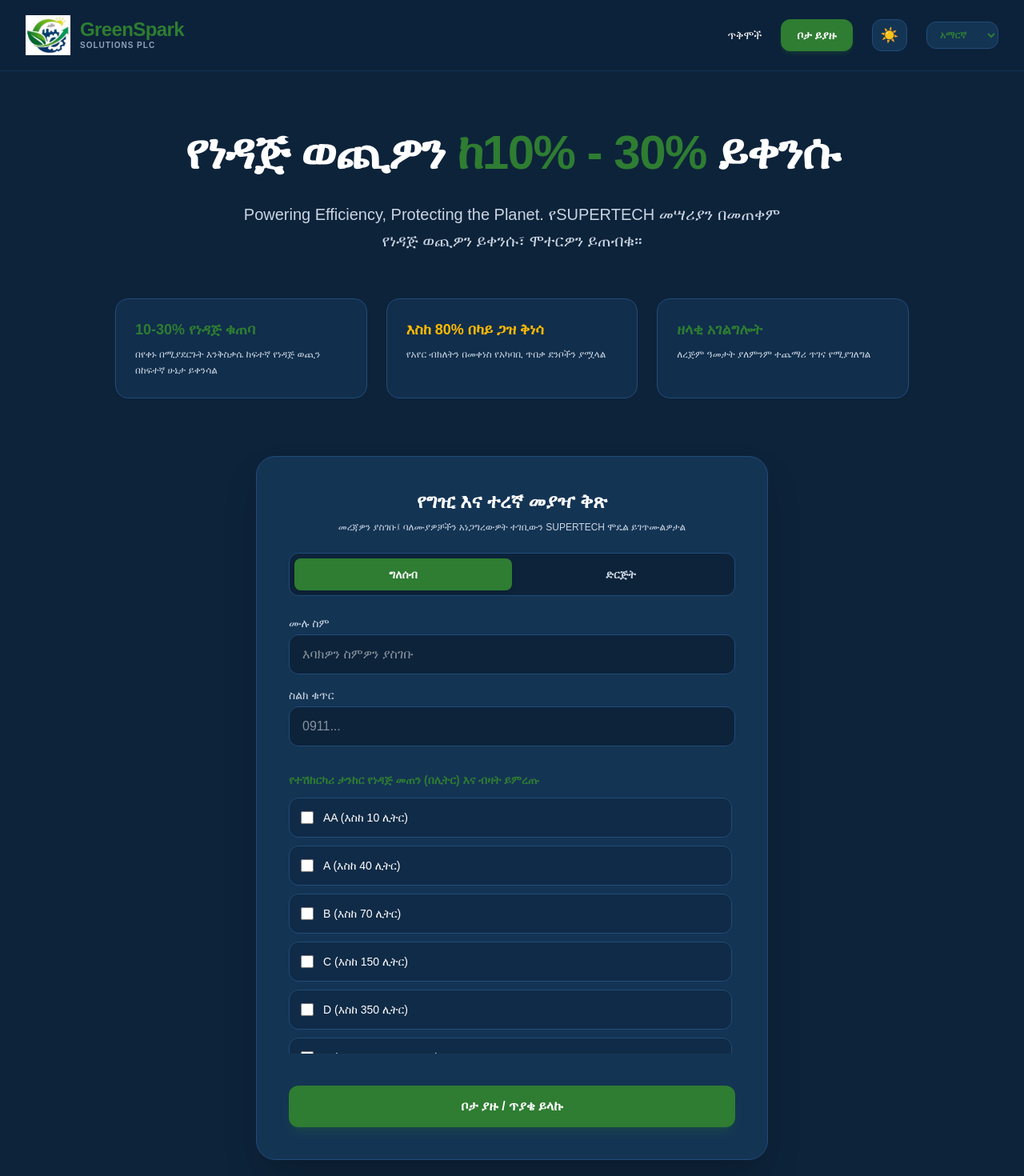
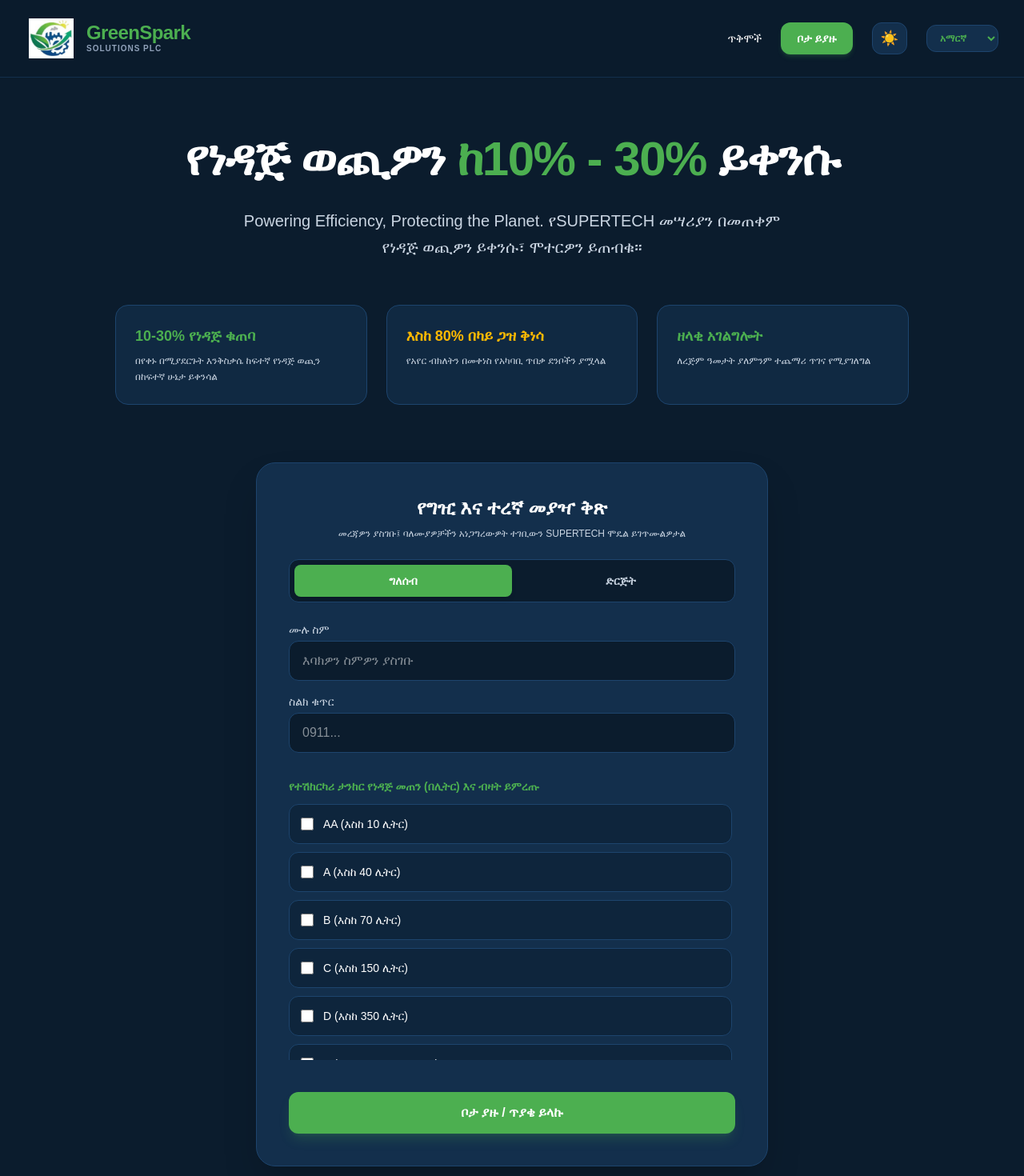
Before and after one commit to Zekariyas-19/greensparksolutions-website-, a Next.js app: page / in a window 1280 px wide. Shown: the top 1470 px of the page at 80% size. Built offline with nearby package versions, Linux system fonts and the light colour scheme; no server answers.

Commit message:
update the logo

```diff
--- a/app/page.tsx
+++ b/app/page.tsx
@@ -185,26 +185,28 @@
 
   return (
     <main className={`min-h-screen transition-colors duration-300 ${
-      isDarkMode ? "bg-[#0D233A] text-white" : "bg-slate-50 text-slate-900"
+      isDarkMode ? "bg-[#0b1c2d] text-white" : "bg-slate-50 text-slate-900"
     }`}>
       <nav className={`flex justify-between items-center px-4 md:px-8 py-4 border-b sticky top-0 z-40 transition-colors ${
-        isDarkMode ? "border-[#143454] bg-[#0D233A]/95 backdrop-blur-md" : "border-slate-200 bg-white/95 backdrop-blur-md"
+        isDarkMode ? "border-[#132f4c] bg-[#0b1c2d]/95 backdrop-blur-md" : "border-slate-200 bg-white/95 backdrop-blur-md"
       }`}>
         <div className="flex items-center gap-3">
-          <img
-            src="/logo.png"
-            alt="GreenSpark Logo"
-            className="w-12 h-12 md:w-14 md:h-14 object-contain"
-          />
+          <div className="p-1 rounded-xl flex items-center justify-center">
+            <img
+              src="/logo.png"
+              alt="GreenSpark Logo"
+              className="w-12 h-12 md:w-14 md:h-14 object-contain mix-blend-screen filter drop-shadow"
+            />
+          </div>
           <div className="flex flex-col">
-            <span className="text-lg md:text-2xl font-extrabold tracking-tight text-[#2E7D32] leading-none">GreenSpark</span>
+            <span className="text-lg md:text-2xl font-extrabold tracking-tight text-[#4CAF50] leading-none">GreenSpark</span>
             <span className="text-[9px] md:text-[10px] text-slate-400 tracking-widest uppercase font-semibold">SOLUTIONS PLC</span>
           </div>
         </div>
 
         <div className="hidden md:flex items-center space-x-6 text-sm font-medium">
-          <a href="#benefits" className="hover:text-[#2E7D32] transition">{t.navServices}</a>
-          <a href="#booking" className="bg-[#2E7D32] hover:bg-[#256428] text-white px-5 py-2.5 rounded-xl transition shadow-md shadow-[#2E7D32]/20 font-semibold">
+          <a href="#benefits" className="hover:text-[#4CAF50] transition">{t.navServices}</a>
+          <a href="#booking" className="bg-[#4CAF50] hover:bg-[#43A047] text-white px-5 py-2.5 rounded-xl transition shadow-md shadow-[#4CAF50]/20 font-semibold">
             {t.navBook}
           </a>
 
@@ -212,7 +214,7 @@
             onClick={() => setIsDarkMode(!isDarkMode)}
             className={`p-2.5 rounded-xl border text-lg leading-none transition ${
               isDarkMode
-                ? "bg-[#143454] border-[#224b7a] text-yellow-400 hover:bg-[#1a406b]"
+                ? "bg-[#132f4c] border-[#1d446d] text-yellow-400 hover:bg-[#193a5e]"
                 : "bg-slate-100 border-slate-300 text-slate-700 hover:bg-slate-200"
             }`}
           >
@@ -224,7 +226,7 @@
             onChange={(e) => setLang(e.target.value as "am" | "en")}
             className={`font-semibold px-3 py-2 rounded-xl focus:outline-none cursor-pointer border text-xs transition ${
               isDarkMode
-                ? "bg-[#143454] border-[#224b7a] text-[#2E7D32]"
+                ? "bg-[#132f4c] border-[#1d446d] text-[#4CAF50]"
                 : "bg-slate-100 border-slate-300 text-green-700"
             }`}
           >
@@ -237,7 +239,7 @@
           <button
             onClick={() => setIsDarkMode(!isDarkMode)}
             className={`p-2 rounded-lg border text-sm transition ${
-              isDarkMode ? "bg-[#143454] border-[#224b7a] text-yellow-400" : "bg-slate-100 border-slate-300 text-slate-700"
+              isDarkMode ? "bg-[#132f4c] border-[#1d446d] text-yellow-400" : "bg-slate-100 border-slate-300 text-slate-700"
             }`}
           >
             {isDarkMode ? "☀️" : "🌙"}
@@ -247,7 +249,7 @@
             value={lang}
             onChange={(e) => setLang(e.target.value as "am" | "en")}
             className={`font-semibold px-2 py-1.5 rounded-lg focus:outline-none border text-xs ${
-              isDarkMode ? "bg-[#143454] border-[#224b7a] text-[#2E7D32]" : "bg-slate-100 border-slate-300 text-green-700"
+              isDarkMode ? "bg-[#132f4c] border-[#1d446d] text-[#4CAF50]" : "bg-slate-100 border-slate-300 text-green-700"
             }`}
           >
             <option value="am">አማ</option>
@@ -257,7 +259,7 @@
           <button
             onClick={() => setMobileMenuOpen(!mobileMenuOpen)}
             className={`p-2 rounded-lg border text-base ${
-              isDarkMode ? "bg-[#143454] border-[#224b7a] text-white" : "bg-slate-100 border-slate-300 text-slate-900"
+              isDarkMode ? "bg-[#132f4c] border-[#1d446d] text-white" : "bg-slate-100 border-slate-300 text-slate-900"
             }`}
           >
             {mobileMenuOpen ? "✕" : "☰"}
@@ -267,19 +269,19 @@
 
       {mobileMenuOpen && (
         <div className={`md:hidden flex flex-col space-y-3 px-6 py-5 border-b shadow-lg transition-all ${
-          isDarkMode ? "bg-[#143454] border-[#224b7a] text-white" : "bg-white border-slate-200 text-slate-900"
+          isDarkMode ? "bg-[#132f4c] border-[#1d446d] text-white" : "bg-white border-slate-200 text-slate-900"
         }`}>
           <a
             href="#benefits"
             onClick={() => setMobileMenuOpen(false)}
-            className="text-base font-medium py-1.5 hover:text-[#2E7D32]"
+            className="text-base font-medium py-1.5 hover:text-[#4CAF50]"
           >
             {t.navServices}
           </a>
           <a
             href="#booking"
             onClick={() => setMobileMenuOpen(false)}
-            className="bg-[#2E7D32] text-center hover:bg-[#256428] text-white px-4 py-2.5 rounded-xl font-medium transition shadow-md"
+            className="bg-[#4CAF50] text-center hover:bg-[#43A047] text-white px-4 py-2.5 rounded-xl font-medium transition shadow-md"
           >
             {t.navBook}
           </a>
@@ -288,31 +290,31 @@
 
       <section className="flex flex-col items-center justify-center text-center px-4 pt-16 pb-8 max-w-5xl mx-auto">
         <h2 className="text-3xl sm:text-5xl md:text-6xl font-extrabold tracking-tight mb-6 leading-tight">
-          {t.heroTitle1} <span className="text-[#2E7D32]">{t.heroTitle2}</span> {t.heroTitle3}
+          {t.heroTitle1} <span className="text-[#4CAF50]">{t.heroTitle2}</span> {t.heroTitle3}
         </h2>
         <p className={`text-base md:text-xl mb-10 max-w-2xl leading-relaxed ${isDarkMode ? "text-slate-300" : "text-slate-600"}`}>
           {t.heroDesc}
         </p>
 
         <div id="benefits" className="grid grid-cols-1 md:grid-cols-3 gap-6 w-full mt-4 text-left">
-          <div className={`p-6 rounded-2xl border transition hover:border-[#2E7D32] ${
-            isDarkMode ? "bg-[#143454]/70 border-[#224b7a]" : "bg-white border-slate-200 shadow-sm"
+          <div className={`p-6 rounded-2xl border transition hover:border-[#4CAF50] ${
+            isDarkMode ? "bg-[#132f4c]/70 border-[#1d446d]" : "bg-white border-slate-200 shadow-sm"
           }`}>
-            <h4 className="text-[#2E7D32] font-bold text-lg mb-2">{t.feat1Title}</h4>
+            <h4 className="text-[#4CAF50] font-bold text-lg mb-2">{t.feat1Title}</h4>
             <p className={`text-xs leading-relaxed ${isDarkMode ? "text-slate-300" : "text-slate-600"}`}>{t.feat1Desc}</p>
           </div>
 
-          <div className={`p-6 rounded-2xl border transition hover:border-[#2E7D32] ${
-            isDarkMode ? "bg-[#143454]/70 border-[#224b7a]" : "bg-white border-slate-200 shadow-sm"
+          <div className={`p-6 rounded-2xl border transition hover:border-[#4CAF50] ${
+            isDarkMode ? "bg-[#132f4c]/70 border-[#1d446d]" : "bg-white border-slate-200 shadow-sm"
           }`}>
             <h4 className="text-amber-400 font-bold text-lg mb-2">{t.feat2Title}</h4>
             <p className={`text-xs leading-relaxed ${isDarkMode ? "text-slate-300" : "text-slate-600"}`}>{t.feat2Desc}</p>
           </div>
 
-          <div className={`p-6 rounded-2xl border transition hover:border-[#2E7D32] ${
-            isDarkMode ? "bg-[#143454]/70 border-[#224b7a]" : "bg-white border-slate-200 shadow-sm"
+          <div className={`p-6 rounded-2xl border transition hover:border-[#4CAF50] ${
+            isDarkMode ? "bg-[#132f4c]/70 border-[#1d446d]" : "bg-white border-slate-200 shadow-sm"
           }`}>
-            <h4 className="text-[#2E7D32] font-bold text-lg mb-2">{t.feat3Title}</h4>
+            <h4 className="text-[#4CAF50] font-bold text-lg mb-2">{t.feat3Title}</h4>
             <p className={`text-xs leading-relaxed ${isDarkMode ? "text-slate-300" : "text-slate-600"}`}>{t.feat3Desc}</p>
           </div>
         </div>
@@ -321,19 +323,19 @@
       <section id="booking" className="max-w-2xl mx-auto px-4 pb-20 pt-10">
         <div className={`p-6 md:p-10 rounded-3xl shadow-2xl border transition ${
           isDarkMode
-            ? "bg-[#143454] border-[#224b7a]"
+            ? "bg-[#132f4c] border-[#1d446d]"
             : "bg-white border-slate-200 shadow-slate-200"
         }`}>
           <h3 className="text-xl md:text-2xl font-bold text-center mb-2">{t.formTitle}</h3>
           <p className={`text-xs text-center mb-6 ${isDarkMode ? "text-slate-300" : "text-slate-500"}`}>{t.formSub}</p>
 
-          <div className="flex bg-[#0D233A] p-1.5 rounded-xl border border-[#224b7a] mb-6">
+          <div className="flex bg-[#0b1c2d] p-1.5 rounded-xl border border-[#1d446d] mb-6">
             <button
               type="button"
               onClick={() => setCustomerType("individual")}
               className={`flex-1 py-2.5 text-xs md:text-sm font-semibold rounded-lg transition ${
                 customerType === "individual"
-                  ? "bg-[#2E7D32] text-white shadow-md"
+                  ? "bg-[#4CAF50] text-white shadow-md"
                   : isDarkMode ? "text-slate-300 hover:text-white" : "text-slate-600 hover:text-slate-900"
               }`}
             >
@@ -344,7 +346,7 @@
               onClick={() => setCustomerType("company")}
               className={`flex-1 py-2.5 text-xs md:text-sm font-semibold rounded-lg transition ${
                 customerType === "company"
-                  ? "bg-[#2E7D32] text-white shadow-md"
+                  ? "bg-[#4CAF50] text-white shadow-md"
                   : isDarkMode ? "text-slate-300 hover:text-white" : "text-slate-600 hover:text-slate-900"
               }`}
             >
@@ -369,8 +371,8 @@
                     value={fullName}
                     onChange={(e) => setFullName(e.target.value)}
                     placeholder={t.phFullName}
-                    className={`w-full rounded-xl px-4 py-3 border focus:outline-none focus:border-[#2E7D32] transition ${
-                      isDarkMode ? "bg-[#0D233A] border-[#224b7a] text-white" : "bg-slate-50 border-slate-300 text-slate-900"
+                    className={`w-full rounded-xl px-4 py-3 border focus:outline-none focus:border-[#4CAF50] transition ${
+                      isDarkMode ? "bg-[#0b1c2d] border-[#1d446d] text-white" : "bg-slate-50 border-slate-300 text-slate-900"
                     }`}
                   />
                 </div>
@@ -382,8 +384,8 @@
                     value={phone}
                     onChange={(e) => setPhone(e.target.value)}
                     placeholder={t.phPhone}
-                    className={`w-full rounded-xl px-4 py-3 border focus:outline-none focus:border-[#2E7D32] transition ${
-                      isDarkMode ? "bg-[#0D233A] border-[#224b7a] text-white" : "bg-slate-50 border-slate-300 text-slate-900"
+                    className={`w-full rounded-xl px-4 py-3 border focus:outline-none focus:border-[#4CAF50] transition ${
+                      isDarkMode ? "bg-[#0b1c2d] border-[#1d446d] text-white" : "bg-slate-50 border-slate-300 text-slate-900"
                     }`}
                   />
                 </div>
@@ -400,8 +402,8 @@
                     value={companyName}
                     onChange={(e) => setCompanyName(e.target.value)}
                     placeholder={t.phCompanyName}
-                    className={`w-full rounded-xl px-4 py-3 border focus:outline-none focus:border-[#2E7D32] transition ${
-                      isDarkMode ? "bg-[#0D233A] border-[#224b7a] text-white" : "bg-slate-50 border-slate-300 text-slate-900"
+                    className={`w-full rounded-xl px-4 py-3 border focus:outline-none focus:border-[#4CAF50] transition ${
+                      isDarkMode ? "bg-[#0b1c2d] border-[#1d446d] text-white" : "bg-slate-50 border-slate-300 text-slate-900"
                     }`}
                   />
                 </div>
@@ -414,8 +416,8 @@
                       value={tin}
                       onChange={(e) => setTin(e.target.value)}
                       placeholder={t.phTin}
-                      className={`w-full rounded-xl px-4 py-3 border focus:outline-none focus:border-[#2E7D32] transition ${
-                        isDarkMode ? "bg-[#0D233A] border-[#224b7a] text-white" : "bg-slate-50 border-slate-300 text-slate-900"
+                      className={`w-full rounded-xl px-4 py-3 border focus:outline-none focus:border-[#4CAF50] transition ${
+                        isDarkMode ? "bg-[#0b1c2d] border-[#1d446d] text-white" : "bg-slate-50 border-slate-300 text-slate-900"
                       }`}
                     />
                   </div>
@@ -427,8 +429,8 @@
                       value={address}
                       onChange={(e) => setAddress(e.target.value)}
                       placeholder={t.phAddress}
-                      className={`w-full rounded-xl px-4 py-3 border focus:outline-none focus:border-[#2E7D32] transition ${
-                        isDarkMode ? "bg-[#0D233A] border-[#224b7a] text-white" : "bg-slate-50 border-slate-300 text-slate-900"
+                      className={`w-full rounded-xl px-4 py-3 border focus:outline-none focus:border-[#4CAF50] transition ${
+                        isDarkMode ? "bg-[#0b1c2d] border-[#1d446d] text-white" : "bg-slate-50 border-slate-300 text-slate-900"
                       }`}
                     />
                   </div>
@@ -437,7 +439,7 @@
             )}
 
             <div className="pt-4">
-              <label className={`block text-sm font-semibold mb-3 ${isDarkMode ? "text-[#2E7D32]" : "text-green-700"}`}>
+              <label className={`block text-sm font-semibold mb-3 ${isDarkMode ? "text-[#4CAF50]" : "text-green-700"}`}>
                 {t.labelVehicleSelection}
               </label>
 
@@ -449,8 +451,8 @@
                       key={item.key}
                       className={`flex items-center justify-between p-3.5 rounded-xl border transition ${
                         isSelected
-                          ? "border-[#2E7D32] bg-[#2E7D32]/10"
-                          : isDarkMode ? "border-[#224b7a] bg-[#0D233A]/50" : "border-slate-200 bg-slate-50"
+                          ? "border-[#4CAF50] bg-[#4CAF50]/10"
+                          : isDarkMode ? "border-[#1d446d] bg-[#0b1c2d]/50" : "border-slate-200 bg-slate-50"
                       }`}
                     >
                       <label className="flex items-center space-x-3 cursor-pointer flex-1">
@@ -458,7 +460,7 @@
                           type="checkbox"
                           checked={isSelected}
                           onChange={() => handleVehicleToggle(item.key)}
-                          className="w-4 h-4 accent-[#2E7D32] rounded cursor-pointer"
+                          className="w-4 h-4 accent-[#4CAF50] rounded cursor-pointer"
                         />
                         <span className="text-sm font-medium">{item.label}</span>
                       </label>
@@ -471,8 +473,8 @@
                             min="1"
                             value={vehicleCounts[item.key]}
                             onChange={(e) => handleCountChange(item.key, parseInt(e.target.value) || 1)}
-                            className={`w-16 rounded-lg px-2.5 py-1.5 text-center text-sm border focus:outline-none focus:border-[#2E7D32] ${
-                              isDarkMode ? "bg-[#0D233A] border-[#224b7a] text-white" : "bg-white border-slate-300 text-slate-900"
+                            className={`w-16 rounded-lg px-2.5 py-1.5 text-center text-sm border focus:outline-none focus:border-[#4CAF50] ${
+                              isDarkMode ? "bg-[#0b1c2d] border-[#1d446d] text-white" : "bg-white border-slate-300 text-slate-900"
                             }`}
                           />
                         </div>
@@ -486,7 +488,7 @@
             <button
               type="submit"
               disabled={loading}
-              className="w-full bg-[#2E7D32] hover:bg-[#256428] text-white font-semibold py-3.5 rounded-xl transition mt-6 shadow-lg shadow-[#2E7D32]/20 text-base disabled:opacity-50"
+              className="w-full bg-[#4CAF50] hover:bg-[#43A047] text-white font-semibold py-3.5 rounded-xl transition mt-6 shadow-lg shadow-[#4CAF50]/20 text-base disabled:opacity-50"
             >
               {loading ? (lang === "am" ? "በመላክ ላይ..." : "Submitting...") : t.btnSubmit}
             </button>
@@ -494,7 +496,7 @@
         </div>
       </section>
 
-      <footer className="bg-[#0D233A] text-slate-300 border-t border-[#143454] py-12 px-6 md:px-16">
+      <footer className="bg-[#0b1c2d] text-slate-300 border-t border-[#132f4c] py-12 px-6 md:px-16">
         <div className="max-w-7xl mx-auto grid grid-cols-1 md:grid-cols-4 gap-8">
 
           <div className="space-y-4">
@@ -525,22 +527,22 @@
           <div className="space-y-3">
             <h3 className="text-lg font-bold tracking-wide text-white">Navigation</h3>
             <ul className="space-y-2 text-xs text-slate-400">
-              <li><a href="#" className="hover:text-[#2E7D32] transition">Home</a></li>
-              <li><a href="#" className="hover:text-[#2E7D32] transition">About Us</a></li>
-              <li><a href="#" className="hover:text-[#2E7D32] transition">Values</a></li>
-              <li><a href="#benefits" className="hover:text-[#2E7D32] transition">Services</a></li>
-              <li><a href="#booking" className="hover:text-[#2E7D32] transition">Get Started</a></li>
-              <li><a href="#" className="hover:text-[#2E7D32] transition">Legal Notice</a></li>
-              <li><a href="#" className="hover:text-[#2E7D32] transition">Privacy Policy</a></li>
+              <li><a href="#" className="hover:text-[#4CAF50] transition">Home</a></li>
+              <li><a href="#" className="hover:text-[#4CAF50] transition">About Us</a></li>
+              <li><a href="#" className="hover:text-[#4CAF50] transition">Values</a></li>
+              <li><a href="#benefits" className="hover:text-[#4CAF50] transition">Services</a></li>
+              <li><a href="#booking" className="hover:text-[#4CAF50] transition">Get Started</a></li>
+              <li><a href="#" className="hover:text-[#4CAF50] transition">Legal Notice</a></li>
+              <li><a href="#" className="hover:text-[#4CAF50] transition">Privacy Policy</a></li>
             </ul>
           </div>
 
           <div className="space-y-3">
             <h3 className="text-lg font-bold tracking-wide text-white">Social media</h3>
             <div className="flex flex-col space-y-2 text-xs text-slate-400">
-              <a href="#" className="hover:text-[#2E7D32] transition flex items-center gap-2">📘 Facebook</a>
-              <a href="#" className="hover:text-[#2E7D32] transition flex items-center gap-2">𝕏 X</a>
-              <a href="#" className="hover:text-[#2E7D32] transition flex items-center gap-2">📷 Instagram</a>
+              <a href="#" className="hover:text-[#4CAF50] transition flex items-center gap-2">📘 Facebook</a>
+              <a href="#" className="hover:text-[#4CAF50] transition flex items-center gap-2">𝕏 X</a>
+              <a href="#" className="hover:text-#[4CAF50] transition flex items-center gap-2">📷 Instagram</a>
             </div>
           </div>
 
@@ -550,18 +552,18 @@
       {showSuccessModal && (
         <div className="fixed inset-0 z-50 flex items-center justify-center bg-black/80 backdrop-blur-md p-4">
           <div className={`max-w-md w-full p-6 rounded-3xl border shadow-2xl text-center transform transition-all ${
-            isDarkMode ? "bg-[#143454] border-[#224b7a] text-white" : "bg-white border-slate-200 text-slate-900"
+            isDarkMode ? "bg-[#132f4c] border-[#1d446d] text-white" : "bg-white border-slate-200 text-slate-900"
           }`}>
-            <div className="w-16 h-16 bg-[#2E7D32]/20 border border-[#2E7D32] text-[#2E7D32] rounded-full flex items-center justify-center text-3xl mx-auto mb-4 shadow-inner">
+            <div className="w-16 h-16 bg-[#4CAF50]/20 border border-[#4CAF50] text-[#4CAF50] rounded-full flex items-center justify-center text-3xl mx-auto mb-4 shadow-inner">
               ✓
             </div>
-            <h3 className="text-2xl font-bold mb-2 text-[#2E7D32]">{t.modalTitle}</h3>
+            <h3 className="text-2xl font-bold mb-2 text-[#4CAF50]">{t.modalTitle}</h3>
 
             <div className={`my-4 p-4 rounded-2xl border text-center ${
-              isDarkMode ? "bg-[#0D233A] border-[#2E7D32]/40" : "bg-green-50 border-green-300"
+              isDarkMode ? "bg-[#0b1c2d] border-[#4CAF50]/40" : "bg-green-50 border-green-300"
             }`}>
               <span className="text-xs text-slate-400 block mb-1">{t.modalIdLabel}</span>
-              <span className="text-xl font-black text-[#2E7D32] tracking-wider font-mono">{generatedBookingId}</span>
+              <span className="text-xl font-black text-[#4CAF50] tracking-wider font-mono">{generatedBookingId}</span>
             </div>
 
             <p className={`text-xs leading-relaxed mb-6 ${isDarkMode ? "text-slate-300" : "text-slate-600"}`}>
@@ -570,7 +572,7 @@
 
             <button
               onClick={() => setShowSuccessModal(false)}
-              className="w-full bg-[#2E7D32] hover:bg-[#256428] text-white font-semibold py-3 rounded-xl transition shadow-lg shadow-[#2E7D32]/20 text-sm"
+              className="w-full bg-[#4CAF50] hover:bg-[#43A047] text-white font-semibold py-3 rounded-xl transition shadow-lg shadow-[#4CAF50]/20 text-sm"
             >
               {t.modalBtn}
             </button>
```
